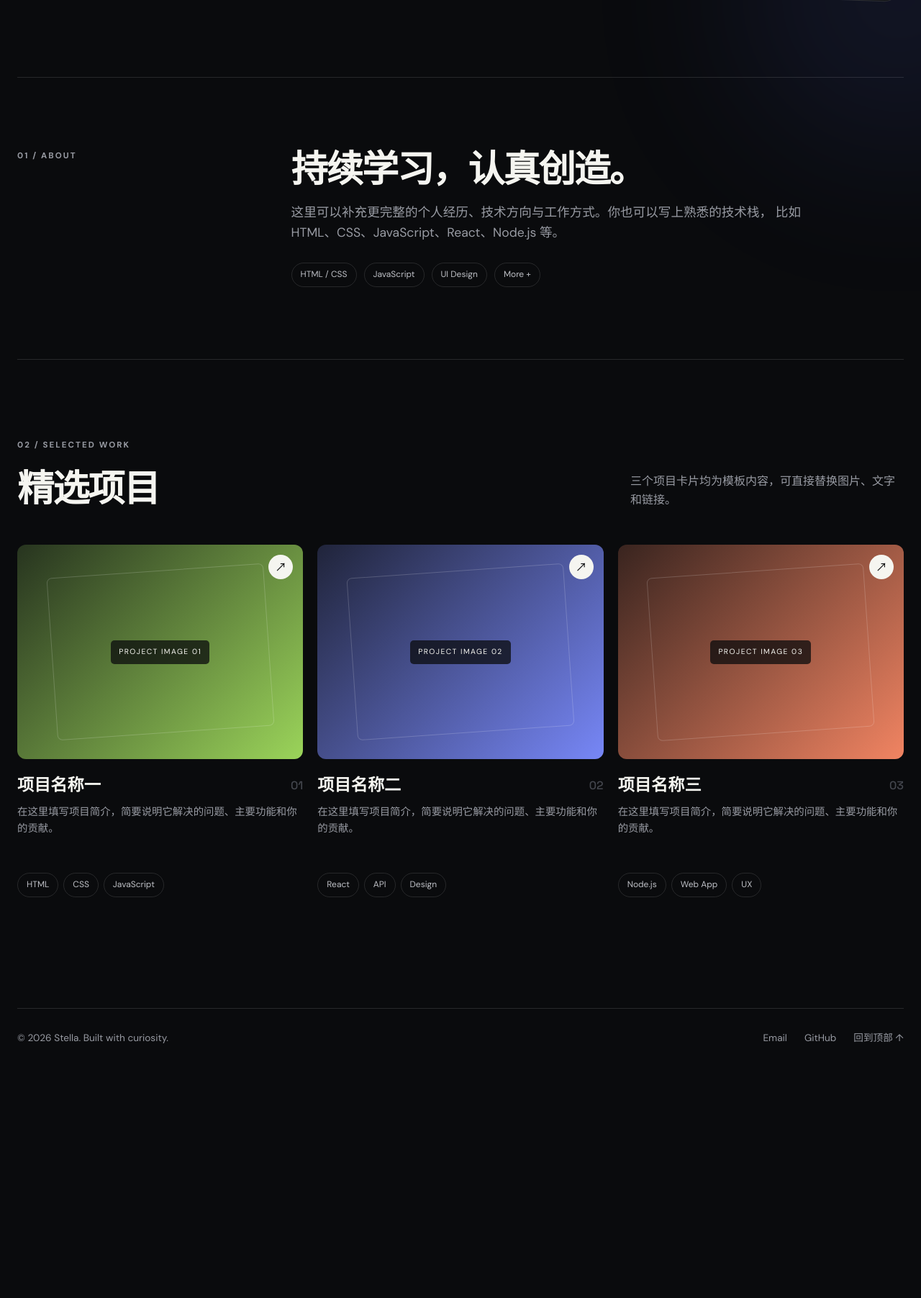
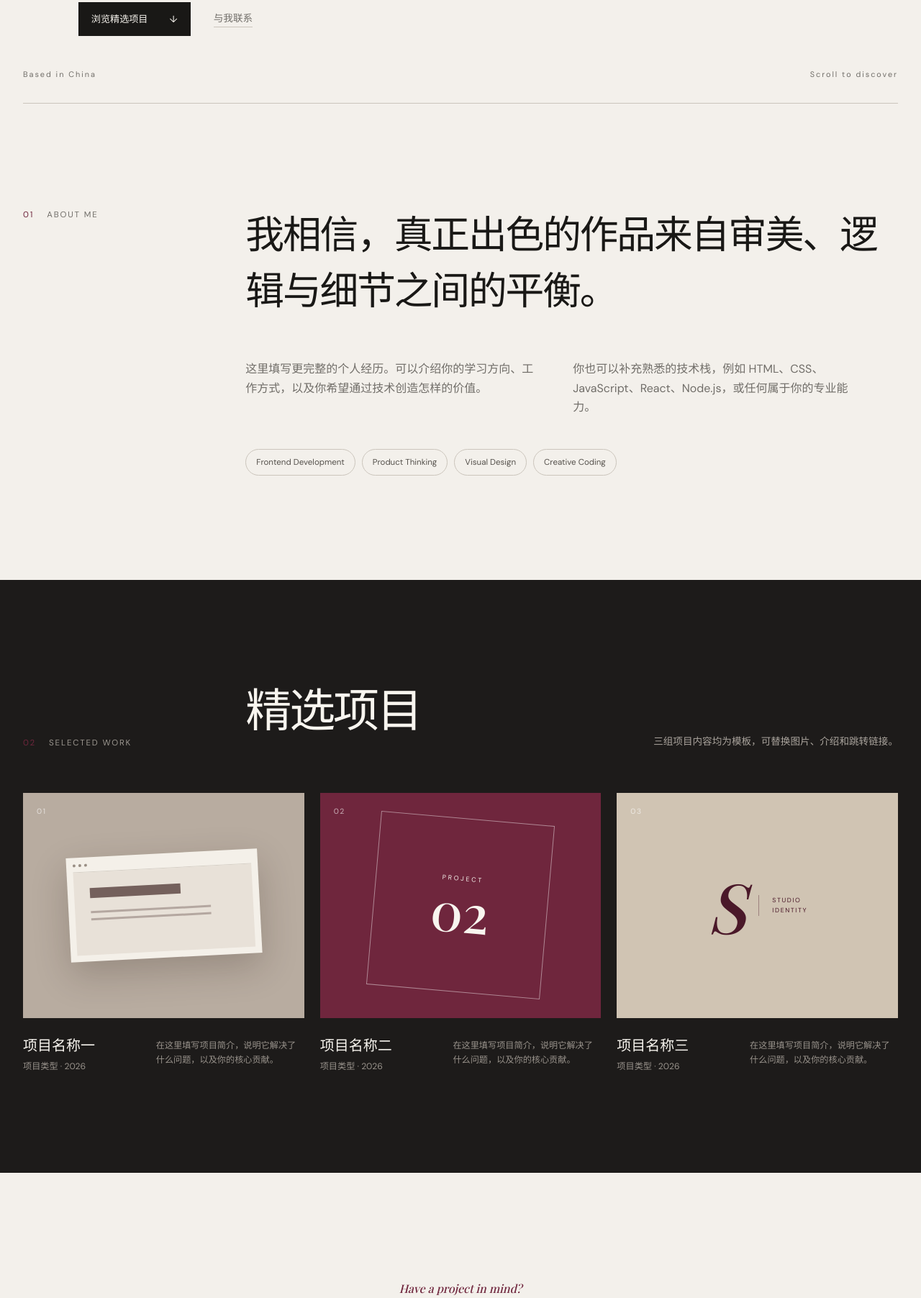
Before and after one commit to Stella-xixi/Stella-xixi.github.io, a plain HTML site: page index.html in a window 1280 px wide. Shown: the part 668-2472 px from the top of the page at 72% size. Before the commit the page ends 2161 px from the top, so only its background shows below. Drawn offline with nearby package versions, Linux system fonts and the light colour scheme; a web font is replaced by a local one.

Commit message:
Redesign portfolio with refined editorial style

```diff
--- a/index.html
+++ b/index.html
@@ -3,141 +3,100 @@
 <head>
   <meta charset="UTF-8">
   <meta name="viewport" content="width=device-width, initial-scale=1.0">
-  <meta name="description" content="个人介绍与精选项目展示">
-  <title>Stella · Developer Portfolio</title>
+  <meta name="description" content="Stella 的个人主页与精选项目">
+  <meta name="theme-color" content="#f3f0eb">
+  <title>Stella — Portfolio</title>
   <link rel="preconnect" href="https://fonts.googleapis.com">
   <link rel="preconnect" href="https://fonts.gstatic.com" crossorigin>
-  <link href="https://fonts.googleapis.com/css2?family=DM+Sans:wght@400;500;600;700&family=Space+Grotesk:wght@500;600;700&display=swap" rel="stylesheet">
+  <link href="https://fonts.googleapis.com/css2?family=DM+Sans:wght@400;500;600&family=Noto+Serif+SC:wght@500;600&family=Playfair+Display:ital,wght@0,500;1,500&display=swap" rel="stylesheet">
   <link rel="stylesheet" href="style.css">
 </head>
 <body>
-  <div class="page-glow page-glow-one" aria-hidden="true"></div>
-  <div class="page-glow page-glow-two" aria-hidden="true"></div>
-
-  <header class="site-header">
-    <a class="brand" href="#home" aria-label="返回首页">
-      <span class="brand-mark">S</span>
-      <span>Stella.dev</span>
-    </a>
+  <header class="header">
+    <a class="monogram" href="#top" aria-label="返回首页">S.</a>
     <nav aria-label="主导航">
-      <a href="#about">关于我</a>
-      <a href="#projects">项目</a>
-      <a class="nav-github" href="https://github.com/Stella-xixi" target="_blank" rel="noopener noreferrer">
-        GitHub <span aria-hidden="true">↗</span>
-      </a>
+      <a href="#about">About</a><a href="#work">Work</a><a href="#contact">Contact</a>
     </nav>
+    <a class="github-link" href="https://github.com/Stella-xixi" target="_blank" rel="noopener noreferrer">GitHub ↗</a>
   </header>
 
-  <main>
-    <section class="hero" id="home">
-      <div class="hero-copy reveal">
-        <p class="eyebrow"><span></span> OPEN TO NEW IDEAS</p>
-        <h1>你好，我是 <em>Stella</em>。<br>我用代码，把想法变成作品。</h1>
-        <p class="hero-description">
-          这里填写你的个人介绍：你是谁、正在专注什么，以及你希望通过技术解决怎样的问题。
-          保持两到三句话，能让访客快速认识你。
-        </p>
-        <div class="hero-actions">
-          <a class="button button-primary" href="#projects">查看我的项目 <span aria-hidden="true">↓</span></a>
-          <a class="button button-secondary" href="mailto:your-email@example.com">和我联系</a>
+  <main id="top">
+    <section class="hero">
+      <div class="hero-kicker reveal"><span>PORTFOLIO</span><span>2026</span></div>
+      <div class="hero-main">
+        <div class="hero-copy reveal">
+          <p class="intro">Hello, I’m Stella</p>
+          <h1>以清晰的思考，<br>创造<span>有温度</span>的作品。</h1>
+          <p class="hero-text">我是一名专注于数字产品与前端开发的创作者。这里可以替换成你的个人介绍，用简洁的几句话说明你的方向、能力与正在探索的事情。</p>
+          <div class="hero-actions">
+            <a class="primary-link" href="#work">浏览精选项目 <span>↓</span></a>
+            <a class="text-link" href="mailto:your-email@example.com">与我联系</a>
+          </div>
+        </div>
+        <div class="portrait-wrap reveal">
+          <div class="portrait"><span>PORTRAIT<br>PLACEHOLDER</span></div>
+          <p><i></i> Available for selected projects</p>
         </div>
       </div>
-      <div class="profile-card reveal" aria-label="个人信息卡片">
-        <div class="avatar-placeholder">
-          <span>YOUR<br>PHOTO</span>
+      <div class="hero-foot reveal"><span>Based in China</span><span>Scroll to discover</span></div>
+    </section>
+
+    <section class="about" id="about">
+      <div class="section-label reveal"><span>01</span> About me</div>
+      <div class="about-content reveal">
+        <p class="about-lead">我相信，真正出色的作品来自审美、逻辑与细节之间的平衡。</p>
+        <div class="about-columns">
+          <p>这里填写更完整的个人经历。可以介绍你的学习方向、工作方式，以及你希望通过技术创造怎样的价值。</p>
+          <p>你也可以补充熟悉的技术栈，例如 HTML、CSS、JavaScript、React、Node.js，或任何属于你的专业能力。</p>
         </div>
-        <div class="profile-meta">
-          <div>
-            <span class="meta-label">BASED IN</span>
-            <strong>China</strong>
-          </div>
-          <div>
-            <span class="meta-label">FOCUS</span>
-            <strong>Web & Creative</strong>
-          </div>
-        </div>
-        <div class="status"><i></i> 正在创造有趣的东西</div>
+        <div class="expertise"><span>Frontend Development</span><span>Product Thinking</span><span>Visual Design</span><span>Creative Coding</span></div>
       </div>
     </section>
 
-    <section class="about reveal" id="about">
-      <p class="section-number">01 / ABOUT</p>
-      <div>
-        <h2>持续学习，认真创造。</h2>
-        <p>
-          这里可以补充更完整的个人经历、技术方向与工作方式。你也可以写上熟悉的技术栈，
-          比如 HTML、CSS、JavaScript、React、Node.js 等。
-        </p>
-        <ul class="skill-list" aria-label="技能列表">
-          <li>HTML / CSS</li>
-          <li>JavaScript</li>
-          <li>UI Design</li>
-          <li>More +</li>
-        </ul>
+    <section class="work" id="work">
+      <div class="work-heading reveal">
+        <div class="section-label"><span>02</span> Selected work</div>
+        <div><h2>精选项目</h2><p>三组项目内容均为模板，可替换图片、介绍和跳转链接。</p></div>
+      </div>
+      <div class="project-grid">
+        <article class="project reveal">
+          <a class="project-visual visual-one" href="#" aria-label="查看项目一">
+            <span class="project-number">01</span>
+            <div class="mock-window"><div class="mock-header"><i></i><i></i><i></i></div><div class="mock-content"><b></b><span></span><span></span></div></div>
+            <span class="view-project">View project ↗</span>
+          </a>
+          <div class="project-info"><div><h3>项目名称一</h3><p>项目类型 · 2026</p></div><p>在这里填写项目简介，说明它解决了什么问题，以及你的核心贡献。</p></div>
+        </article>
+        <article class="project reveal">
+          <a class="project-visual visual-two" href="#" aria-label="查看项目二">
+            <span class="project-number">02</span>
+            <div class="editorial-art"><span>PROJECT</span><strong>02</strong></div>
+            <span class="view-project">View project ↗</span>
+          </a>
+          <div class="project-info"><div><h3>项目名称二</h3><p>项目类型 · 2026</p></div><p>在这里填写项目简介，说明它解决了什么问题，以及你的核心贡献。</p></div>
+        </article>
+        <article class="project reveal">
+          <a class="project-visual visual-three" href="#" aria-label="查看项目三">
+            <span class="project-number">03</span>
+            <div class="brand-art"><i>S</i><span>STUDIO<br>IDENTITY</span></div>
+            <span class="view-project">View project ↗</span>
+          </a>
+          <div class="project-info"><div><h3>项目名称三</h3><p>项目类型 · 2026</p></div><p>在这里填写项目简介，说明它解决了什么问题，以及你的核心贡献。</p></div>
+        </article>
       </div>
     </section>
 
-    <section class="projects-section" id="projects">
-      <div class="section-heading reveal">
-        <div>
-          <p class="section-number">02 / SELECTED WORK</p>
-          <h2>精选项目</h2>
-        </div>
-        <p>三个项目卡片均为模板内容，可直接替换图片、文字和链接。</p>
-      </div>
-
-      <div class="project-grid">
-        <article class="project-card reveal">
-          <a class="project-image project-image-one" href="#" aria-label="打开项目一">
-            <span class="image-label">PROJECT IMAGE 01</span>
-            <span class="project-arrow" aria-hidden="true">↗</span>
-          </a>
-          <div class="project-content">
-            <div class="project-index">01</div>
-            <h3>项目名称一</h3>
-            <p>在这里填写项目简介，简要说明它解决的问题、主要功能和你的贡献。</p>
-            <div class="project-tags"><span>HTML</span><span>CSS</span><span>JavaScript</span></div>
-          </div>
-        </article>
-
-        <article class="project-card reveal">
-          <a class="project-image project-image-two" href="#" aria-label="打开项目二">
-            <span class="image-label">PROJECT IMAGE 02</span>
-            <span class="project-arrow" aria-hidden="true">↗</span>
-          </a>
-          <div class="project-content">
-            <div class="project-index">02</div>
-            <h3>项目名称二</h3>
-            <p>在这里填写项目简介，简要说明它解决的问题、主要功能和你的贡献。</p>
-            <div class="project-tags"><span>React</span><span>API</span><span>Design</span></div>
-          </div>
-        </article>
-
-        <article class="project-card reveal">
-          <a class="project-image project-image-three" href="#" aria-label="打开项目三">
-            <span class="image-label">PROJECT IMAGE 03</span>
-            <span class="project-arrow" aria-hidden="true">↗</span>
-          </a>
-          <div class="project-content">
-            <div class="project-index">03</div>
-            <h3>项目名称三</h3>
-            <p>在这里填写项目简介，简要说明它解决的问题、主要功能和你的贡献。</p>
-            <div class="project-tags"><span>Node.js</span><span>Web App</span><span>UX</span></div>
-          </div>
-        </article>
-      </div>
+    <section class="contact reveal" id="contact">
+      <p>Have a project in mind?</p>
+      <h2>让我们一起，做点值得被记住的事。</h2>
+      <a href="mailto:your-email@example.com">your-email@example.com <span>↗</span></a>
     </section>
   </main>
 
   <footer>
-    <p>© <span id="year"></span> Stella. Built with curiosity.</p>
-    <div>
-      <a href="mailto:your-email@example.com">Email</a>
-      <a href="https://github.com/Stella-xixi" target="_blank" rel="noopener noreferrer">GitHub</a>
-      <a href="#home">回到顶部 ↑</a>
-    </div>
+    <p>© <span id="year"></span> Stella</p><p>Designed with intention</p>
+    <div><a href="https://github.com/Stella-xixi" target="_blank" rel="noopener noreferrer">GitHub</a><a href="#top">Back to top ↑</a></div>
   </footer>
-
   <script src="script.js"></script>
 </body>
 </html>
```
Also changed, not shown: style.css.
